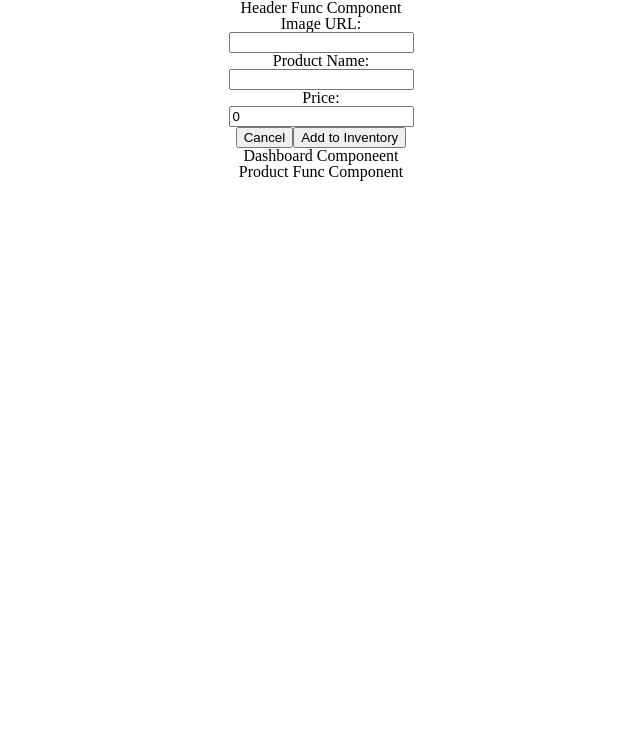
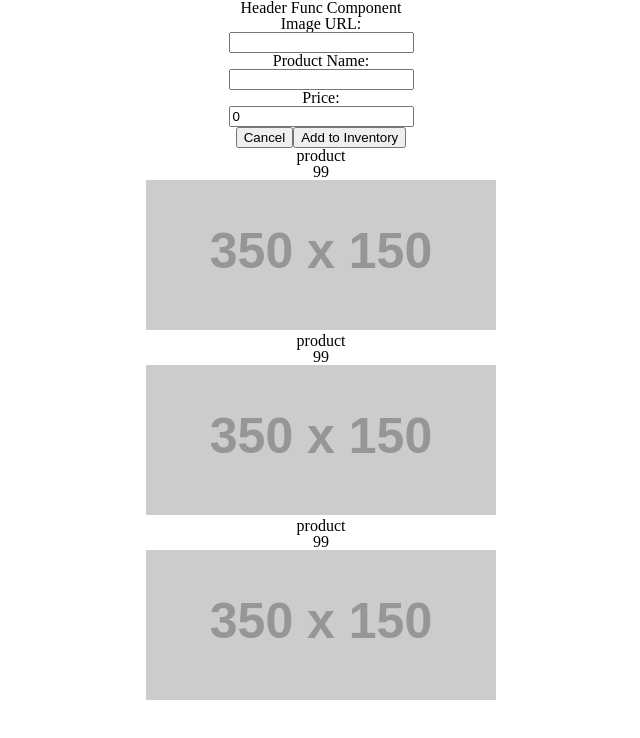
Before and after one commit to reaganforonda/simulation1, a React (Create React App) app: page / in a window 1280 px wide. Shown: the top 738 px of the page, without its empty margins (319-959 px from the left). Built offline with nearby package versions, Linux system fonts and the light colour scheme.

Commit message:
completed step 2 part 1

```diff
--- a/src/App.js
+++ b/src/App.js
@@ -6,12 +6,40 @@ import Dashboard from "./Component/Dashboard/Dashboard";
 import Form from "./Component/Form/Form";
 
 class App extends Component {
+  constructor() {
+    super();
+
+    this.state = {
+      products: [
+        {
+          id: 1,
+          name: "product",
+          price: 99,
+          img: "http://via.placeholder.com/350x150"
+        },
+
+        {
+          id: 2,
+          name: "product",
+          price: 99,
+          img: "http://via.placeholder.com/350x150"
+        },
+
+        {
+          id: 3,
+          name: "product",
+          price: 99,
+          img: "http://via.placeholder.com/350x150"
+        }
+      ]
+    };
+  }
   render() {
     return (
       <div className="App">
         <Header />
         <Form />
-        <Dashboard/>
+        <Dashboard products={this.state.products} />
       </div>
     );
   }
--- a/src/Component/Dashboard/Dashboard.js
+++ b/src/Component/Dashboard/Dashboard.js
@@ -18,8 +18,11 @@ export default class Dashboard extends Component{
     render(){
         return (
             <div>
-                Dashboard Componeent
-                <Product />
+                {this.props.products.map(val => {
+                    return (
+                        <Product product={val}/>
+                    )
+                })}
             </div>
         )
     }
--- a/src/Component/Product/Product.js
+++ b/src/Component/Product/Product.js
@@ -1,9 +1,11 @@
 import React from 'react';
 
-export default function Product(){
+export default function Product(props){
     return (
         <div>
-            Product Func Component
+           <h2>{props.product.name}</h2>
+           <p>{props.product.price}</p>
+           <img src={props.product.img}/>
         </div>
     )
 }
```
